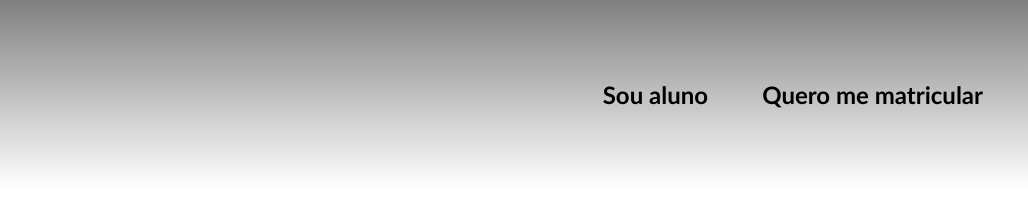
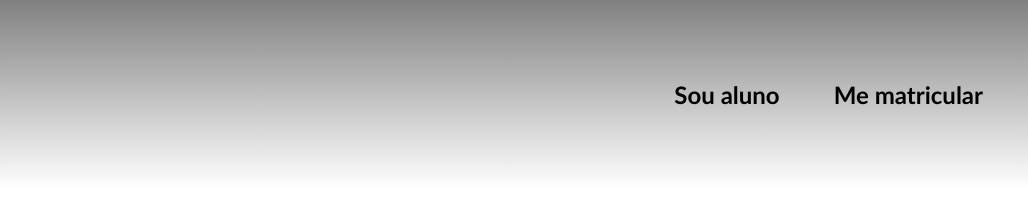
Before and after one commit to academiadreamfit/academiadreamfit.github.io, a plain HTML site: page view/login.html in a window 1280 px wide. Shown: the top 208 px of the page, 252-1280 px from the left. Drawn offline with Linux system fonts and the light colour scheme.

Commit message:
Add files via upload

```diff
--- a/view/login.html
+++ b/view/login.html
@@ -18,7 +18,7 @@
         <div class="menu">
             <nav>
                 <a href="login.html" class="link-nav">Sou aluno</a>
-                <a href="cadastro.html" class="link-nav" target="_blank" class="link-nav">Quero me matricular</a>
+                <a href="cadastro.html" class="link-nav" target="_blank" class="link-nav">Me matricular</a>
             </nav>
         </div>
     </header>
```
Also changed, not shown: index.html (+1 -1 lines), view/cadastro.html (+1 -1 lines).
